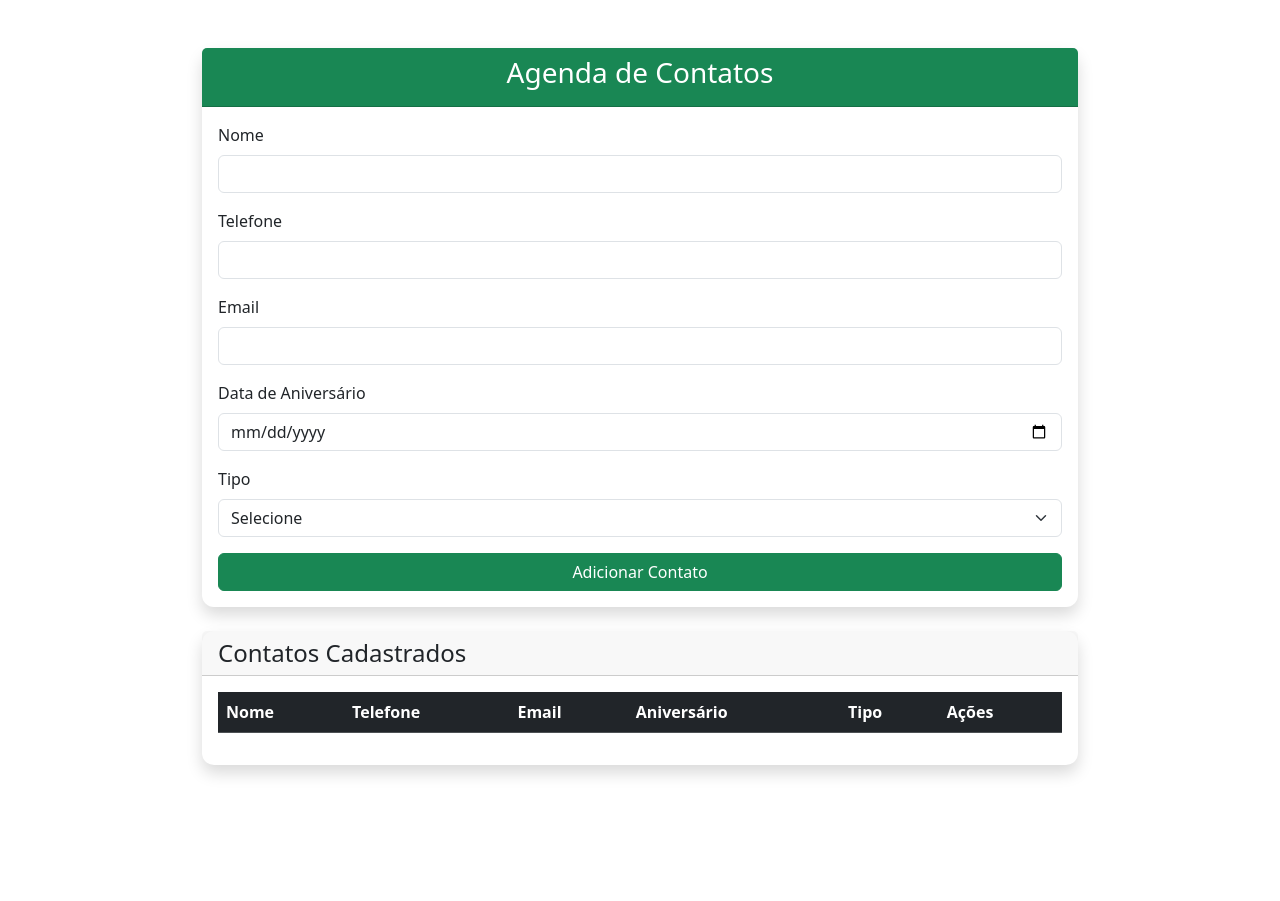
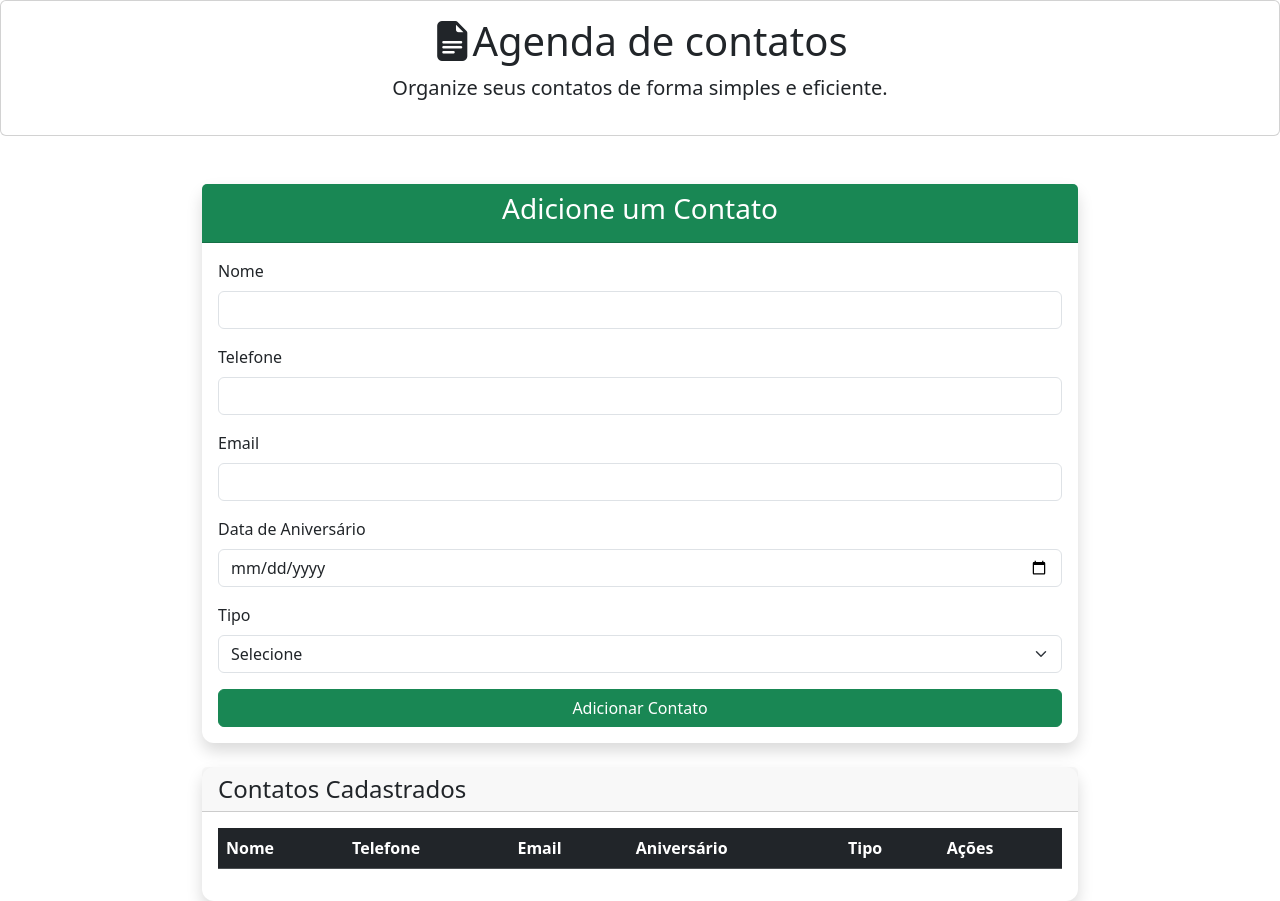
Before and after one commit to Marianastudys/Agenda, an Angular app: page / in a window 1280 px wide. Before the commit the page ends 800 px from the top, so only its background shows below. Built offline with nearby package versions, Linux system fonts and the light colour scheme.

Commit message:
4 - cabeçalho

```diff
--- a/package.json
+++ b/package.json
@@ -18,6 +18,7 @@
     "@angular/platform-browser": "^21.2.0",
     "@angular/router": "^21.2.0",
     "bootstrap": "^5.3.8",
+    "bootstrap-icons": "^1.13.1",
     "rxjs": "~7.8.0",
     "tslib": "^2.3.0"
   },
--- a/src/app/adiciona-contato/adiciona-contato.html
+++ b/src/app/adiciona-contato/adiciona-contato.html
@@ -3,7 +3,7 @@
   <div class="card shadow">
 
     <div class="card-header bg-success text-white">
-      <h3 class="text-center">Agenda de Contatos</h3>
+      <h3 class="text-center">Adicione um Contato</h3>
     </div>
 
     <div class="card-body">
--- a/src/app/adiciona-contato/adiciona-contato.ts
+++ b/src/app/adiciona-contato/adiciona-contato.ts
@@ -69,4 +69,5 @@ export class AdicionaContatoComponent {
       this.contatos = this.agendaService.obterTodos();
     }
   }
+
 }
--- a/src/app/app.html
+++ b/src/app/app.html
@@ -1 +1,2 @@
+<app-cabecalho></app-cabecalho>
 <app-adiciona-contato></app-adiciona-contato>
--- a/src/app/app.ts
+++ b/src/app/app.ts
@@ -1,9 +1,10 @@
 import { Component } from '@angular/core';
 import { AdicionaContatoComponent } from './adiciona-contato/adiciona-contato';
+import { Cabecalho } from './cabecalho/cabecalho';
 
 @Component({
   selector: 'app-root',
-  imports: [AdicionaContatoComponent],
+  imports: [AdicionaContatoComponent, Cabecalho],
   templateUrl: './app.html',
   styleUrl: './app.scss'
 })
--- /dev/null
+++ b/src/app/cabecalho/cabecalho.html
@@ -0,0 +1,5 @@
+<div class="card text-center">
+  <div class="card-body">
+    <h1 class="card-title bi bi-file-earmark-text-fill">Agenda de contatos</h1>
+    <p class="lead">Organize seus contatos de forma simples e eficiente.</p>
+</div>
--- a/src/app/classes/agenda-service.ts
+++ b/src/app/classes/agenda-service.ts
@@ -39,4 +39,5 @@ export class AgendaService {
   obterTodos(): Contato[] {
     return this.#contatos;
   }
+
 }
--- a/src/styles.scss
+++ b/src/styles.scss
@@ -1 +1,2 @@
 @import "bootstrap/dist/css/bootstrap.min.css";
+@import url("https://cdn.jsdelivr.net/npm/bootstrap-icons@1.13.1/font/bootstrap-icons.min.css");
```
Also changed, not shown: src/app/cabecalho/cabecalho.ts (added, +9 -0 lines), src/app/cabecalho/cabecalho.scss (added), 2 other files (tests, documents, lock files or other folders).
